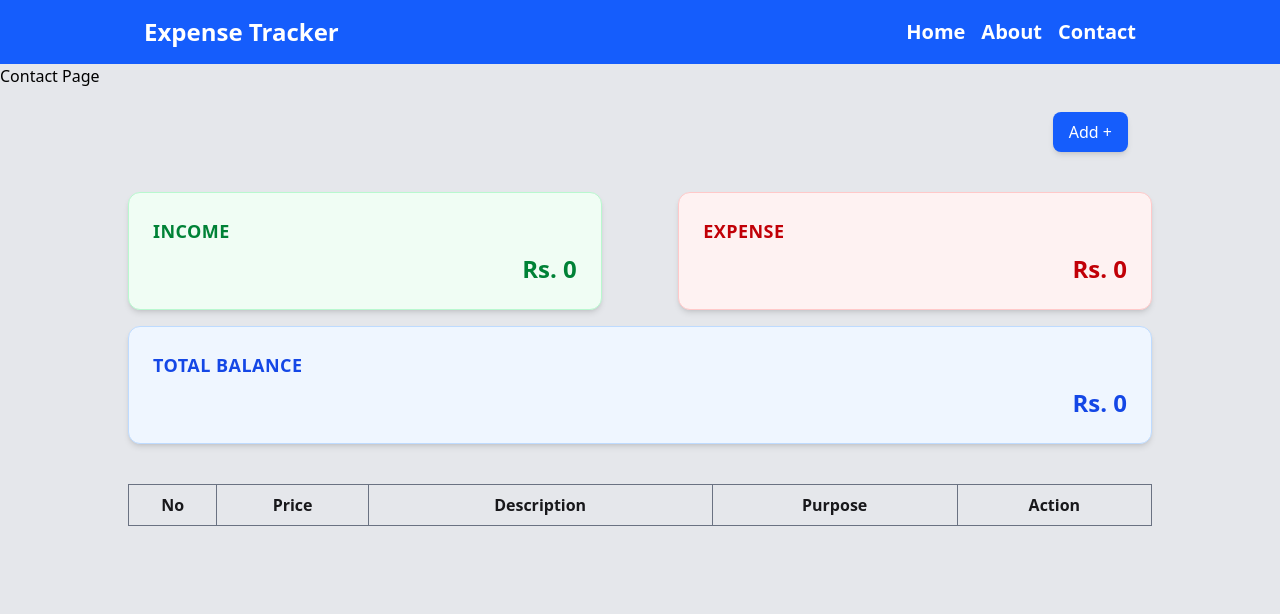
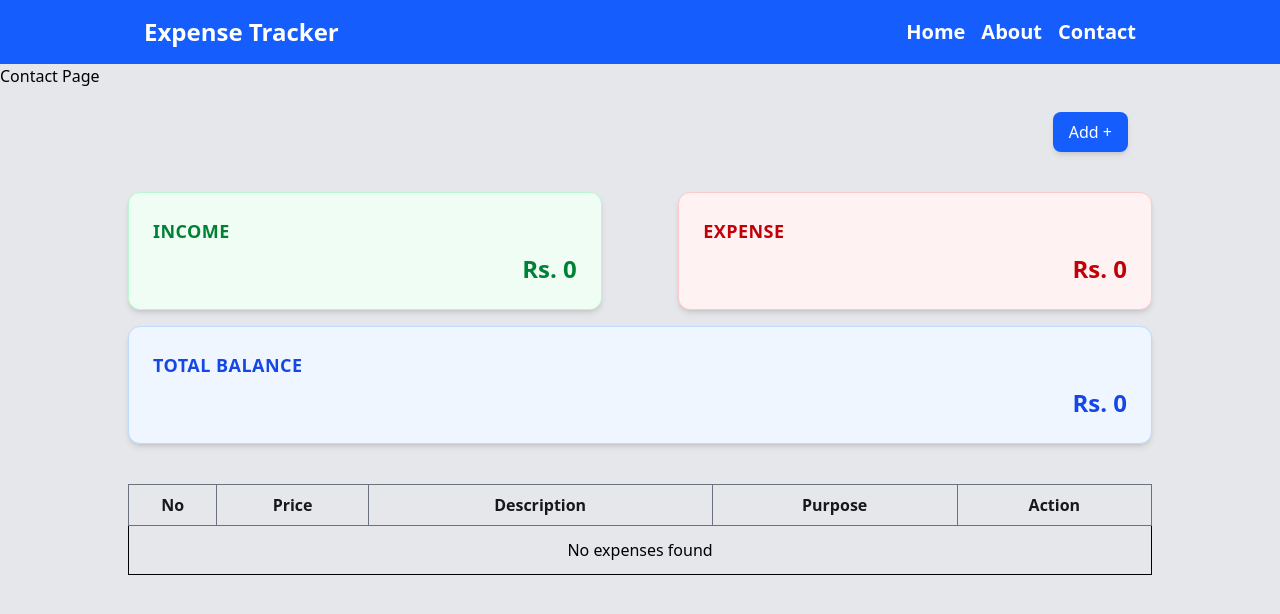
Before and after one commit to Hood-Khan/expense-management-app-reactjs, a React (Vite) app: page /contact in a window 1280 px wide. Shown: the top 614 px of the page. Built offline with nearby package versions, Linux system fonts and the light colour scheme.

Commit message:
table reposiveness

```diff
--- a/src/components/ListExpense.jsx
+++ b/src/components/ListExpense.jsx
@@ -3,10 +3,11 @@ import { mainContext } from '../context/MainContext'
 import ExpenseCard from './ExpenseCard'
 
 function ListExpense() {
-  const{allExpense} = useContext(mainContext)
+  const { allExpense } = useContext(mainContext)
   return (
     <>
-      <table className='w-full border table-auto my-10 py-3'>
+      <div className="overflow-x-auto my-10">
+        <table className='w-full border table-auto min-w-[600px]'>
           <thead>
             <tr>
               <th className='border text-zinc-900 border-gray-500 py-2'>No</th>
@@ -18,18 +19,18 @@ function ListExpense() {
           </thead>
 
           <tbody>
-          {
-            allExpense && allExpense.length>0 ? <>
-              {
-                  allExpense.map((cur,i)=>{
-                  return <ExpenseCard data={cur} no={i+1} key={i}/>
-                })
-              }
-            </>:<></>
-
-          }
+            {allExpense && allExpense.length > 0 ? (
+              allExpense.map((cur, i) => (
+                <ExpenseCard data={cur} no={i + 1} key={i} />
+              ))
+            ) : (
+              <tr>
+                <td colSpan="5" className="text-center py-3">No expenses found</td>
+              </tr>
+            )}
           </tbody>
         </table>
+      </div>
     </>
   )
 }
```
Lines whose indentation alone changed are shown as unchanged.
